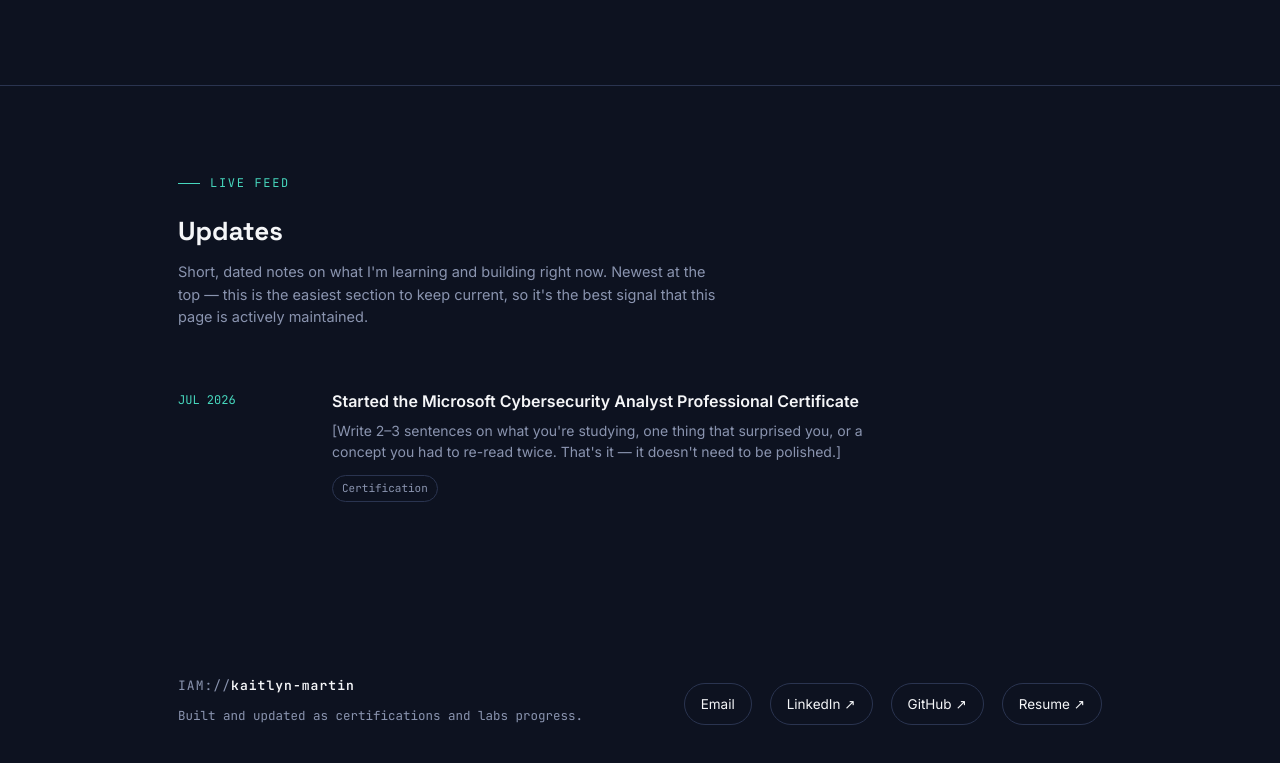
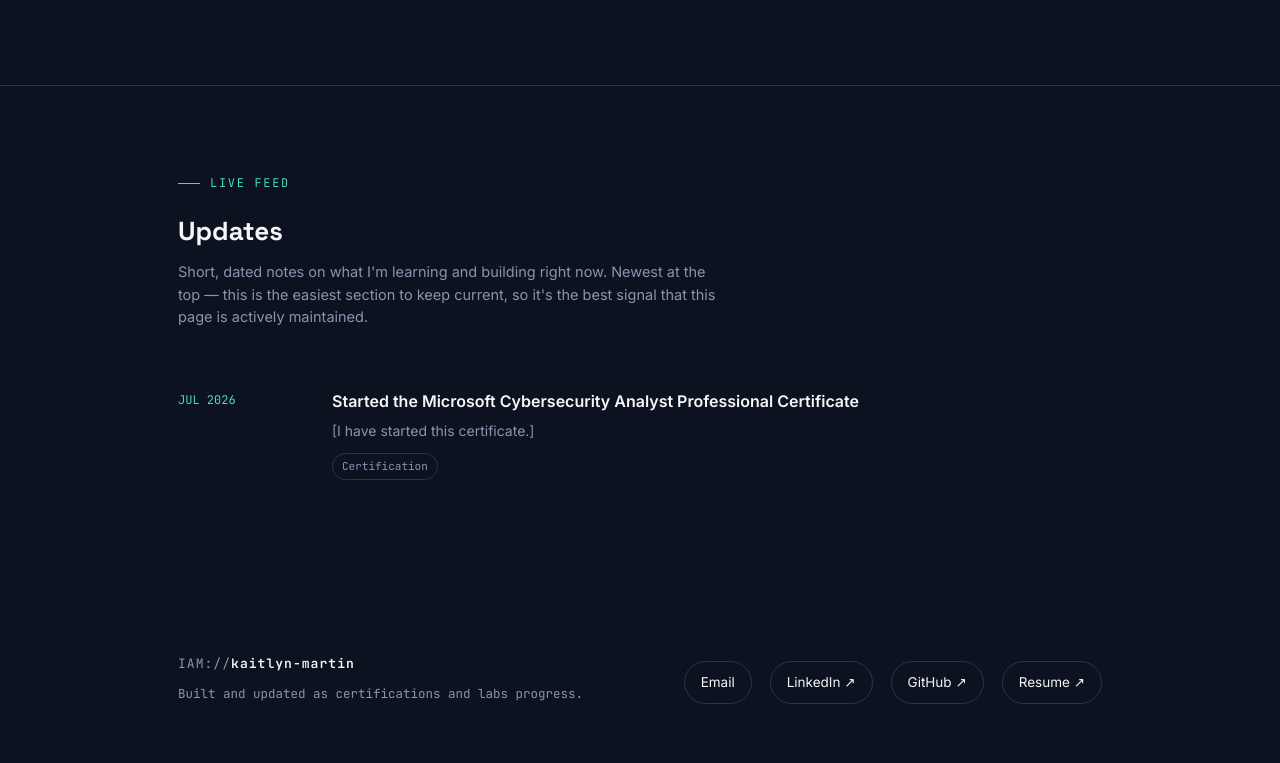
Before and after one commit to kaitmartin/kaitlyn-martin-iam, a plain HTML site: page index.html in a window 1280 px wide. Shown: the part 3191-3954 px from the top of the page. Drawn offline with Linux system fonts and the light colour scheme.

Commit message:
Update to Updates Section

```diff
--- a/index.html
+++ b/index.html
@@ -556,7 +556,7 @@
         <div class="update-date">JUL 2026</div>
         <div>
           <div class="update-title">Started the Microsoft Cybersecurity Analyst Professional Certificate</div>
-          <div class="update-body">[Write 2–3 sentences on what you're studying, one thing that surprised you, or a concept you had to re-read twice. That's it — it doesn't need to be polished.]</div>
+          <div class="update-body">[I have started this certificate.]</div>
           <div class="update-tags tag-row"><span class="tag">Certification</span></div>
         </div>
       </div>
```
